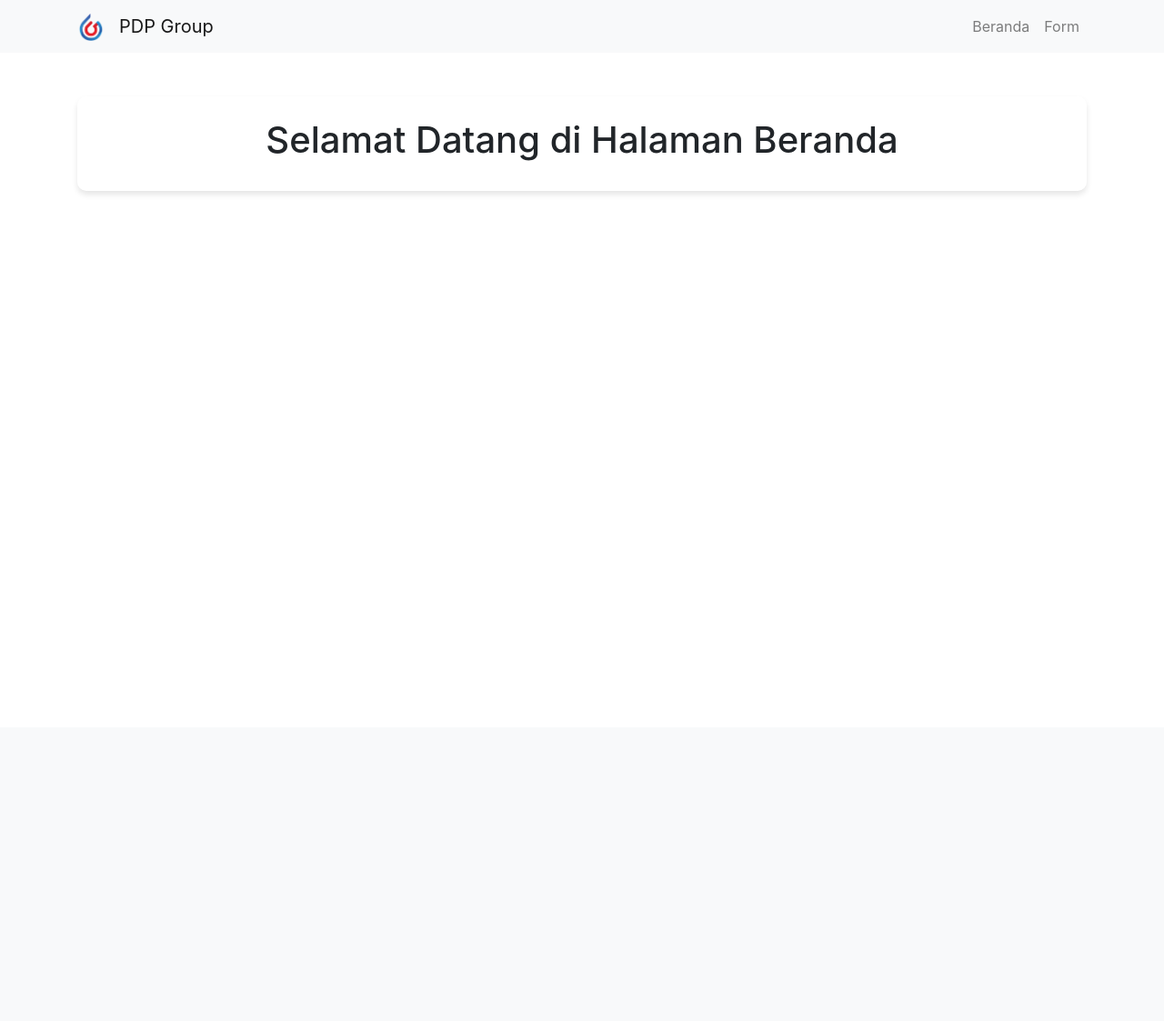
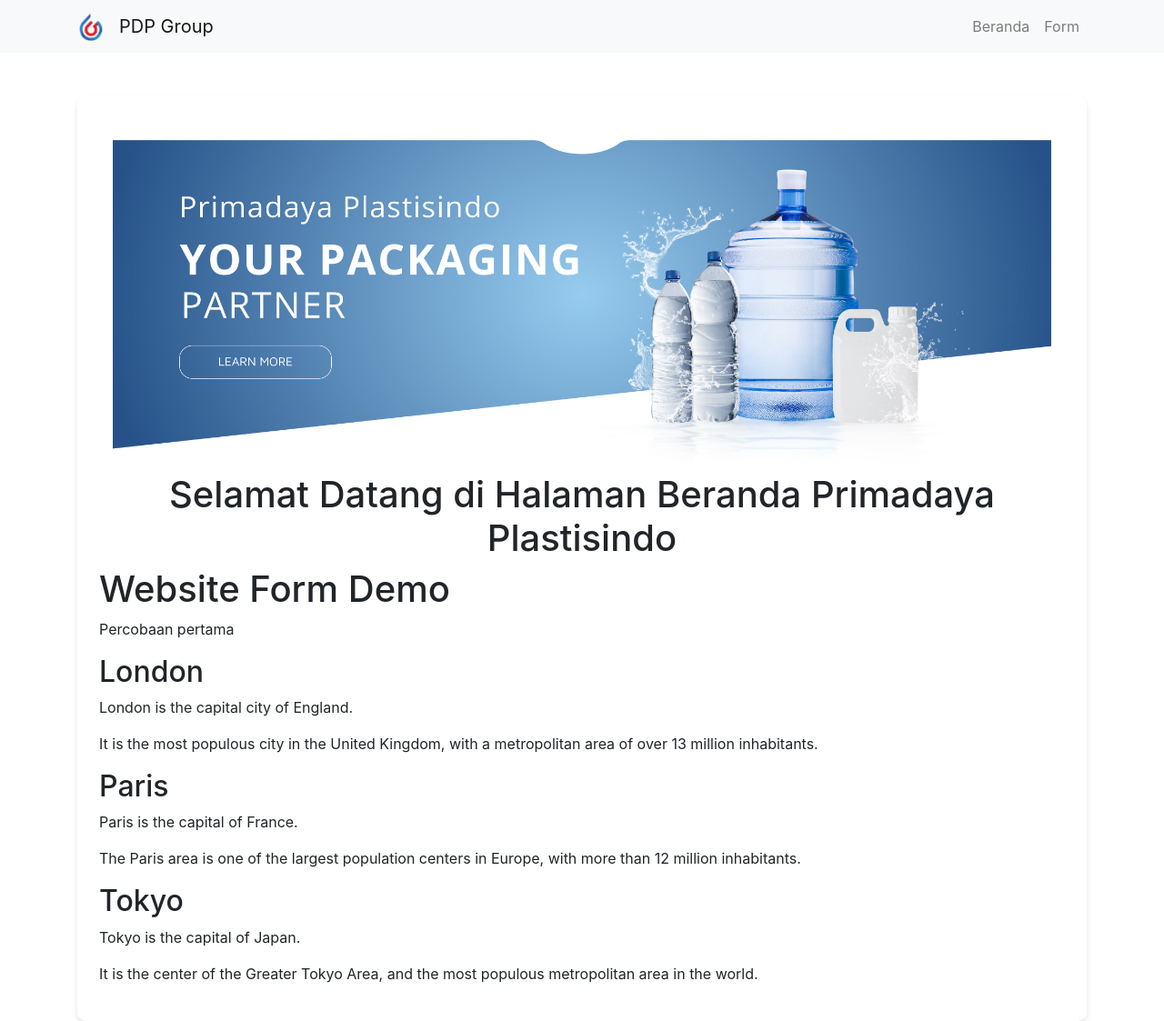
Before and after one commit to misbaululum/try, a CodeIgniter 4 app: template app/Views/home.php in a window 1280 px wide. Shown: the whole page at 91% size. Before the commit the page ends 212 px from the top, so only its background shows below. Run offline with PHP 8.4 and a stand-in for CodeIgniter, Linux system fonts and the light colour scheme; the template is opened without the code that fills it, so the values that code supplies are empty; some libraries are stand-ins or nearby versions.

Commit message:
Penambahan banner

```diff
--- a/app/Views/home.php
+++ b/app/Views/home.php
@@ -3,9 +3,40 @@
 <?= $this->section('content'); ?>
 <div class="container mt-5">
     <div class="glass-container p-4">
-        <h1 class="text-center">Selamat Datang di Halaman Beranda</h1>
 
+    <div class="container mt-4">
+        <img src="<?= base_url('public/img/Primadaya-Banner.jpg'); ?>" class="img-fluid" alt="Banner">
+    </div>
 
+        <h1 class="text-center">Selamat Datang di Halaman Beranda Primadaya Plastisindo</h1>
+
+        <div class="w3-container w3-green">
+  <h1>Website Form Demo</h1>
+  <p>Percobaan pertama</p>
+</div>
+
+<div class="w3-row-padding">
+  <div class="w3-third">
+    <h2>London</h2>
+    <p>London is the capital city of England.</p>
+    <p>It is the most populous city in the United Kingdom,
+    with a metropolitan area of over 13 million inhabitants.</p>
+  </div>
+
+  <div class="w3-third">
+    <h2>Paris</h2>
+    <p>Paris is the capital of France.</p>
+    <p>The Paris area is one of the largest population centers in Europe,
+    with more than 12 million inhabitants.</p>
+  </div>
+
+  <div class="w3-third">
+    <h2>Tokyo</h2>
+    <p>Tokyo is the capital of Japan.</p>
+    <p>It is the center of the Greater Tokyo Area,
+    and the most populous metropolitan area in the world.</p>
+  </div>
+</div>
 
     </div>
 </div>
```
Also changed, not shown: public/img/Primadaya-Banner.jpg (added).
